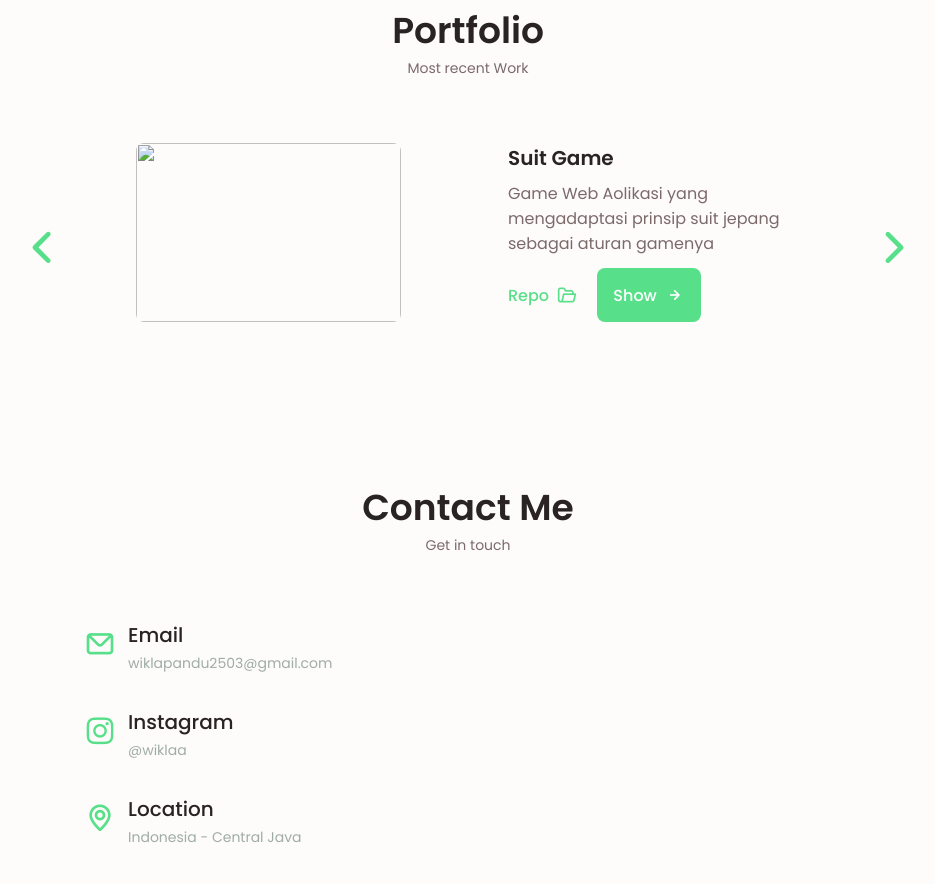
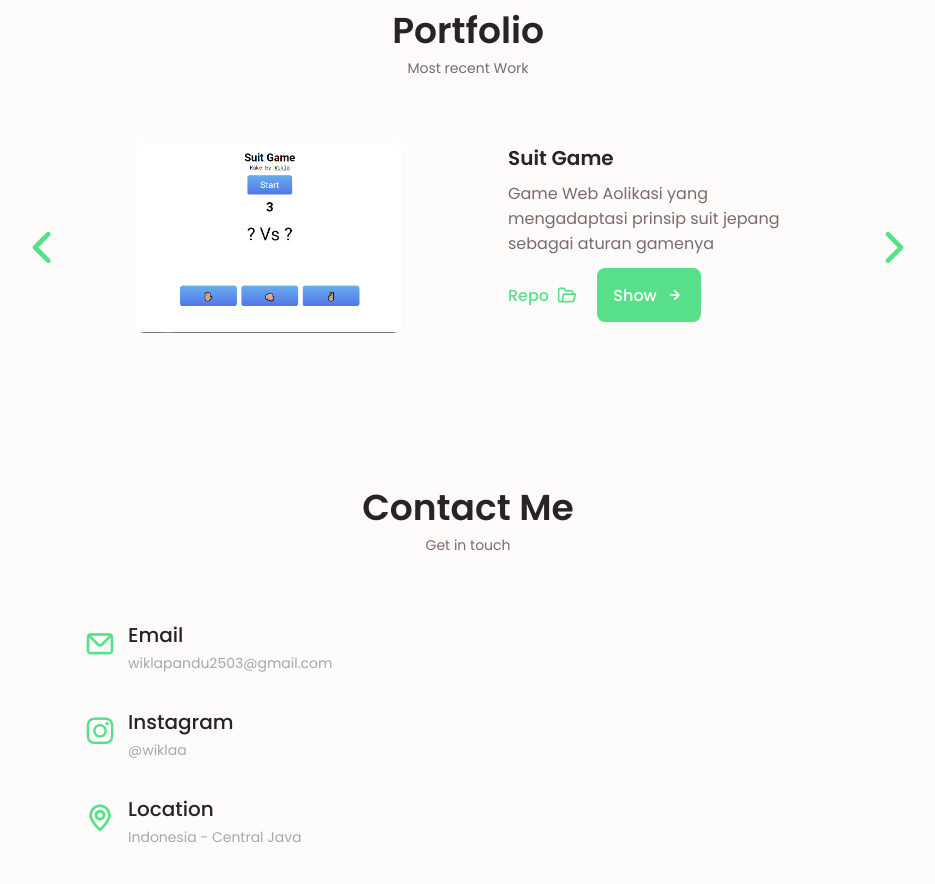
Before and after one commit to wiklapandu/portfolio, a plain HTML site: page index.html in a window 1280 px wide. Shown: the part 3177-4061 px from the top of the page, without its empty margins (172-1107 px from the left). Drawn offline with nearby package versions, Linux system fonts and the light colour scheme; files that its build step writes are made by us from their sources; the site is published under a folder, as on GitHub Pages, so addresses that start at the root find nothing.

Commit message:
feat: change src img suitgame

```diff
--- a/index.html
+++ b/index.html
@@ -805,7 +805,7 @@
 
                     <!-- * =========== Portofolio 6 ============= -->
                     <div class="portfolio__content grid swiper-slide">
-                        <img src="/assets/img/portfolio6.png" alt="" class="portfolio__img" style="height: 100%; object-fit: cover;">
+                        <img src="assets/img/portfolio6.png" alt="" class="portfolio__img" style="height: 100%; object-fit: cover;">
 
                         <div class="portfolio__data">
                             <h3 class="portfolio__title">Suit Game</h3>
```
